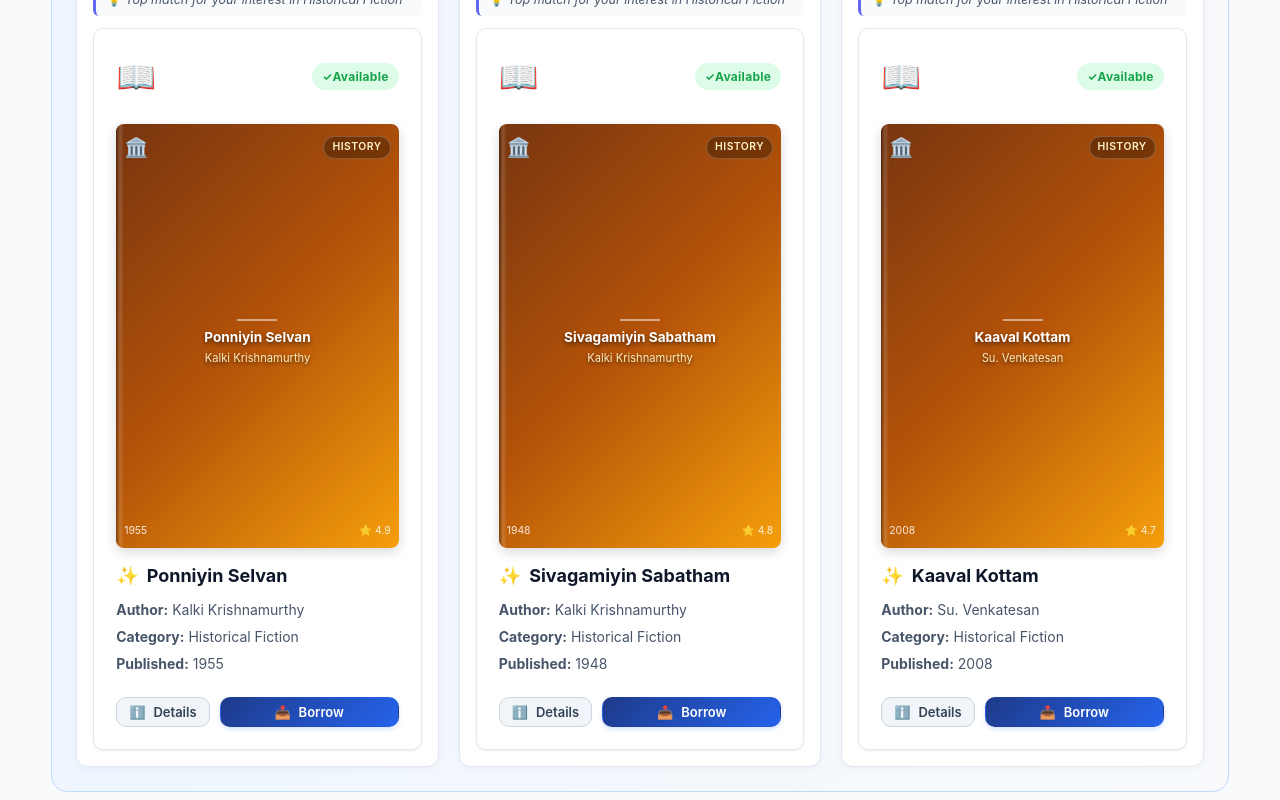
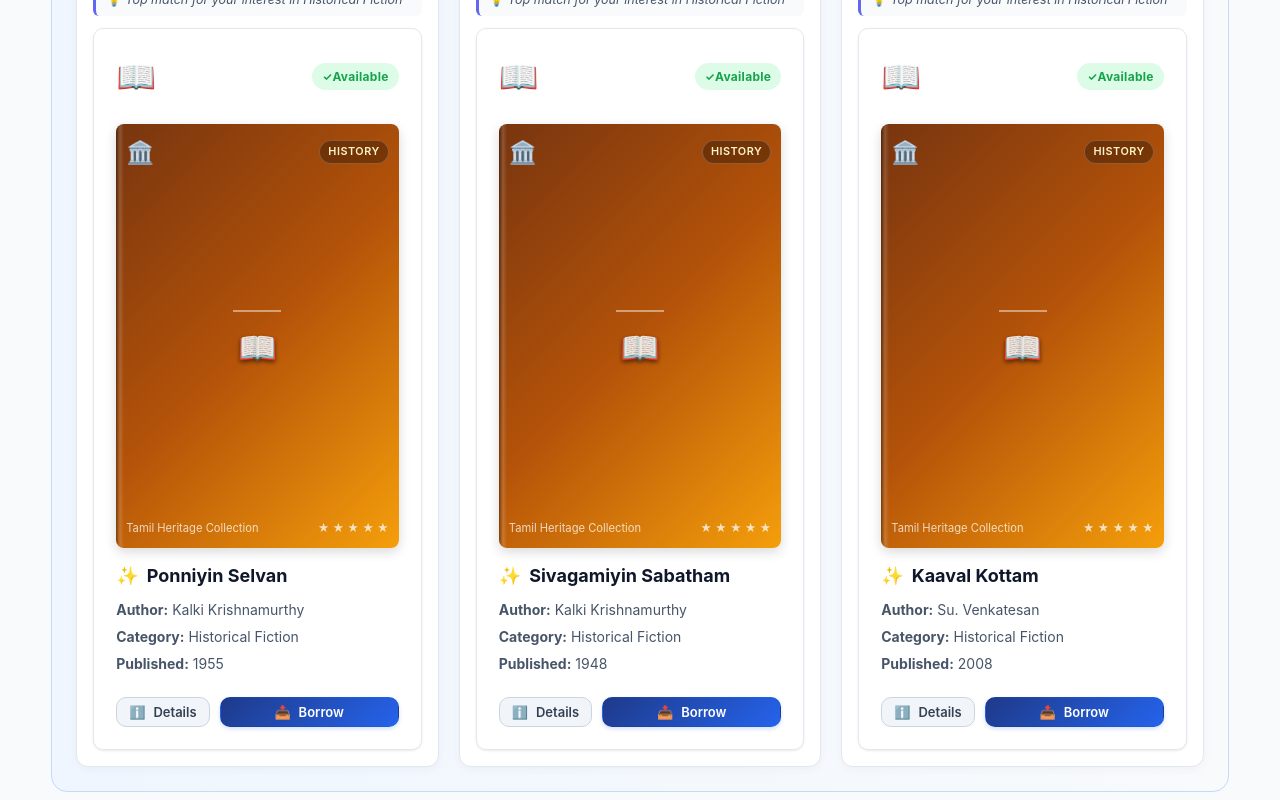
Before and after one commit to saravindkumar2008-tech/Library-Management, a React (Vite) app in the folder library-management/: page / in a window 1280 px wide. Shown: the part 940-1740 px from the top of the page. Built offline with nearby package versions, Linux system fonts and the light colour scheme.

Commit message:
Initial commit

```diff
--- a/library-management/src/components/common/OptimizedBookCover.jsx
+++ b/library-management/src/components/common/OptimizedBookCover.jsx
@@ -58,7 +58,8 @@ export function OptimizedBookCover({
   book,
   size = "md",
   className = "",
-  showBadge = true
+  showBadge = true,
+  showText = false
 }) {
   const [imageLoaded, setImageLoaded] = useState(false);
   const [imageError, setImageError] = useState(false);
@@ -80,7 +81,7 @@ export function OptimizedBookCover({
     <div
       className={`optimized-book-cover ${selectedSizeClass} ${className}`.trim()}
       role="img"
-      aria-label={`Book cover: ${title} by ${author}, ${book?.category || "Literature"}`}
+      aria-label={`Book cover illustration for ${title} by ${author}`}
       style={{
         background: theme.bg,
         aspectRatio: "2 / 3",
@@ -91,7 +92,7 @@ export function OptimizedBookCover({
         display: "flex",
         flexDirection: "column",
         justifyContent: "space-between",
-        padding: size === "sm" ? "8px" : size === "lg" ? "20px" : "14px",
+        padding: size === "sm" ? "10px" : size === "lg" ? "20px" : "14px",
         color: "#ffffff"
       }}
     >
@@ -121,7 +122,7 @@ export function OptimizedBookCover({
                 position: "absolute",
                 inset: 0,
                 background: "rgba(255, 255, 255, 0.1)",
-                animation: "pulse 1.5s infinite ease-in-out"
+                animation: "skeletonShimmer 1.5s infinite"
               }}
             />
           )}
@@ -148,7 +149,7 @@ export function OptimizedBookCover({
         </>
       ) : null}
 
-      {/* Vector/Geometric Stylized Book Cover Art (Zero network payload, instant paint) */}
+      {/* Header Motif & Badge */}
       <div
         className="cover-header-decor"
         style={{ display: "flex", justifyContent: "space-between", alignItems: "center", zIndex: 3 }}
@@ -156,7 +157,7 @@ export function OptimizedBookCover({
         <span
           className="cover-motif-icon"
           aria-hidden="true"
-          style={{ fontSize: size === "sm" ? "1.2rem" : size === "lg" ? "2rem" : "1.6rem" }}
+          style={{ fontSize: size === "sm" ? "1.4rem" : size === "lg" ? "2.2rem" : "1.8rem" }}
         >
           {theme.icon}
         </span>
@@ -164,7 +165,7 @@ export function OptimizedBookCover({
           <span
             className="cover-category-pill"
             style={{
-              fontSize: size === "sm" ? "0.65rem" : "0.75rem",
+              fontSize: size === "sm" ? "0.68rem" : "0.78rem",
               fontWeight: 600,
               textTransform: "uppercase",
               letterSpacing: "0.5px",
@@ -173,7 +174,7 @@ export function OptimizedBookCover({
               background: "rgba(0, 0, 0, 0.3)",
               backdropFilter: "blur(4px)",
               color: theme.accent,
-              border: `1px solid rgba(255, 255, 255, 0.2)`
+              border: "1px solid rgba(255, 255, 255, 0.2)"
             }}
           >
             {theme.badge}
@@ -181,8 +182,10 @@ export function OptimizedBookCover({
         )}
       </div>
 
+      {/* Center Motif Artwork */}
       <div
         className="cover-center-content"
+        aria-hidden={!showText}
         style={{
           margin: "auto 0",
           textAlign: "center",
@@ -194,12 +197,27 @@ export function OptimizedBookCover({
           className="cover-art-ornament"
           aria-hidden="true"
           style={{
-            width: "40px",
+            width: "48px",
             height: "2px",
-            background: "rgba(255, 255, 255, 0.5)",
-            margin: "0 auto 8px auto"
+            background: "rgba(255, 255, 255, 0.45)",
+            margin: "0 auto 10px auto"
           }}
         />
+
+        <div
+          className="cover-center-graphic"
+          aria-hidden="true"
+          style={{
+            fontSize: size === "sm" ? "2rem" : size === "lg" ? "3.2rem" : "2.6rem",
+            opacity: 0.9,
+            marginBottom: "6px"
+          }}
+        >
+          📖
+        </div>
+
+        {showText && (
+          <>
             <h4
               className="cover-book-title"
               style={{
@@ -223,21 +241,25 @@ export function OptimizedBookCover({
             >
               {author}
             </p>
+          </>
+        )}
       </div>
 
+      {/* Footer subtle accent */}
       <div
         className="cover-footer-meta"
+        aria-hidden="true"
         style={{
           display: "flex",
           justifyContent: "space-between",
           alignItems: "center",
-          fontSize: size === "sm" ? "0.65rem" : "0.72rem",
-          opacity: 0.85,
+          fontSize: "0.7rem",
+          opacity: 0.75,
           zIndex: 3
         }}
       >
-        <span>{book?.year ? `${book.year}` : ""}</span>
-        <span>{book?.rating ? `⭐ ${book.rating}` : ""}</span>
+        <span>Tamil Heritage Collection</span>
+        <span>★ ★ ★ ★ ★</span>
       </div>
     </div>
   );
```
Also changed, not shown: 1 other file (tests, documents, lock files or other folders). Lines whose indentation alone changed are shown as unchanged.
